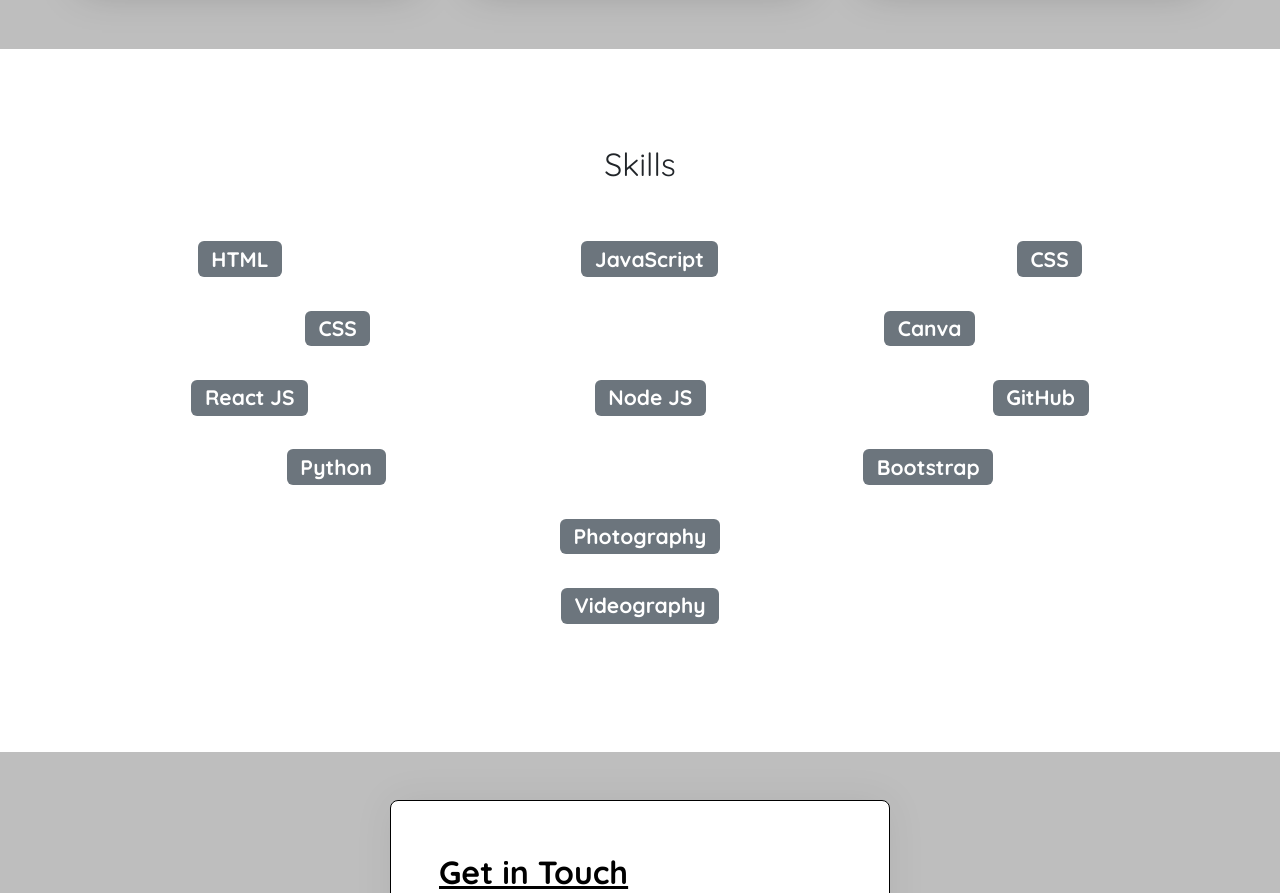
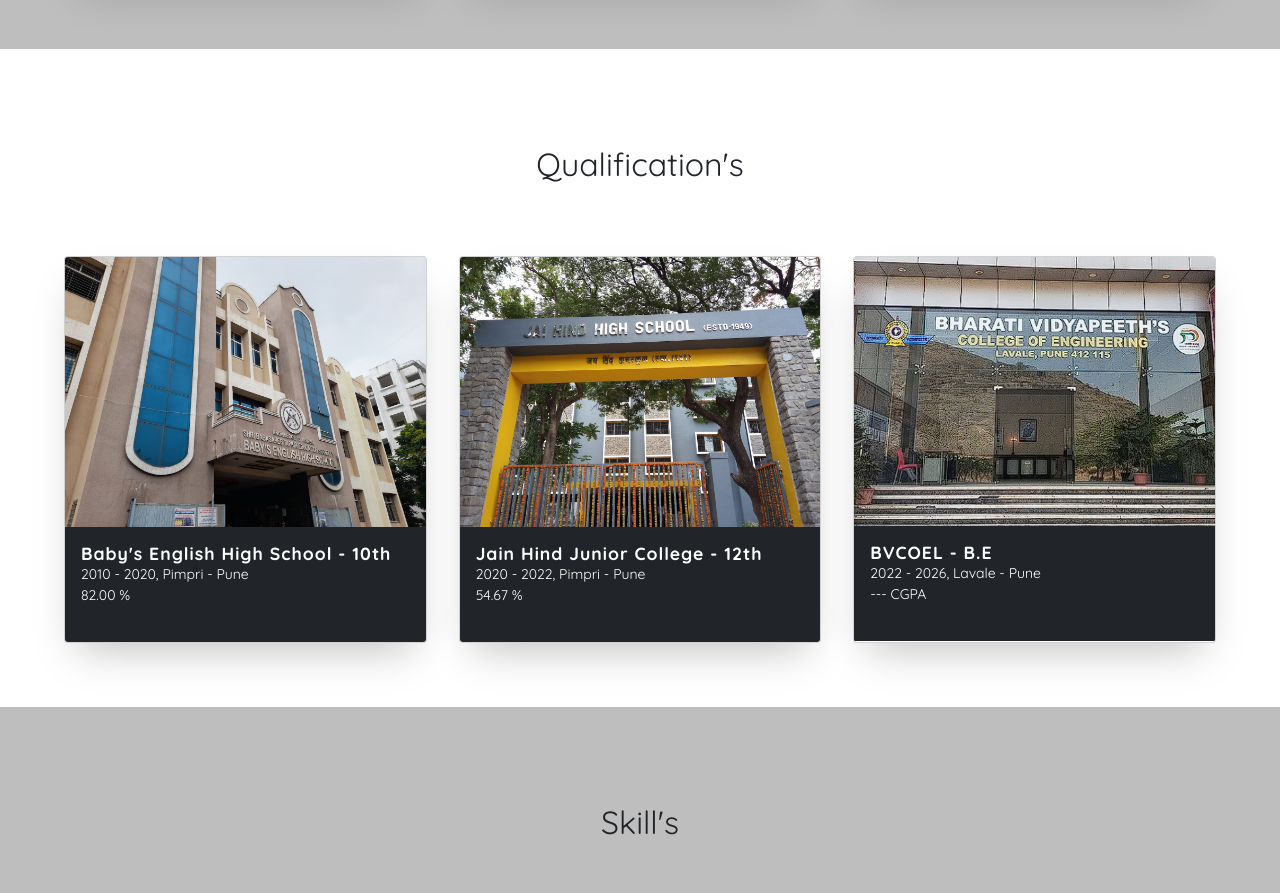
Before and after one commit to shubhamcode2004/Portfolio, a plain HTML site: page index.html in a window 1280 px wide. Shown: the part 3056-3949 px from the top of the page. Drawn offline with nearby package versions, Linux system fonts and the light colour scheme.

Commit message:
Bugs Fixed

```diff
--- a/index.html
+++ b/index.html
@@ -45,7 +45,10 @@
                                 <a class="nav-link" href="#project">Project</a>
                             </li>
                             <li class="nav-item">
-                                <a class="nav-link" href="#skills">Skills</a>
+                                <a class="nav-link" href="#education">Qualification's</a>
+                            </li>
+                            <li class="nav-item">
+                                <a class="nav-link" href="#skills">Skill's</a>
                             </li>
                             <li class="nav-item">
                                 <a class="nav-link" href="#contact">Contact</a>
@@ -193,9 +196,43 @@
                 </div>
             </div>
         </section>
+        <section id="education">
+            <div class="container-fluid p-lg-5">
+                <h2 class="text-center p-lg-5">Qualification's</h2>
+                <ul class="cards">
+                    <li class="cards_item">
+                        <div class="card">
+                            <div class="card_image"><img src="resources/10th - School.jpg"></div>
+                            <div class="card_content">
+                                <h2 class="card_title">Baby's English High School - 10th</h2>
+                                <p class="card_text">2010 - 2020, Pimpri - Pune<br> 82.00 %</p>
+                            </div>
+                        </div>
+                    </li>
+                    <li class="cards_item">
+                        <div class="card">
+                            <div class="card_image"><img src="resources/12th - College.jpg"></div>
+                            <div class="card_content">
+                                <h2 class="card_title">Jain Hind Junior College - 12th</h2>
+                                <p class="card_text">2020 - 2022, Pimpri - Pune<br> 54.67 %</p>
+                            </div>
+                        </div>
+                    </li>
+                    <li class="cards_item">
+                        <div class="card">
+                            <div class="card_image"><img src="resources/B.E - College.png"></div>
+                            <div class="card_content">
+                                <h2 class="card_title">BVCOEL - B.E</h2>
+                                <p class="card_text">2022 - 2026, Lavale - Pune<br> --- CGPA</p>
+                            </div>
+                        </div>
+                    </li>
+                </ul>
+            </div>
+        </section>
         <section id="skills">
             <div class="container-fluid p-lg-5">
-                <h2 class="text-center p-lg-5">Skills</h2>
+                <h2 class="text-center p-lg-5">Skill's</h2>
                 <div class="skills">
                     <h3><span class="badge bg-secondary">HTML</span></h3>
                     <h3><span class="badge bg-secondary">JavaScript</span></h3>
--- a/style.css
+++ b/style.css
@@ -9,7 +9,7 @@
 
 #home,
 #project,
-#contact {
+#skills {
     background: rgb(190, 190, 190);
 }
 
@@ -253,10 +253,6 @@
     text-align: center;
 }
 
-footer {
-    padding-top: 8px;
-}
-
 @keyframes status {
     0% {
         opacity: 1;
```
Also changed, not shown: resources/10th - School.jpg (added), resources/12th - College.jpg (added), resources/B.E - College.jpg (added), resources/B.E - College.png (added).
